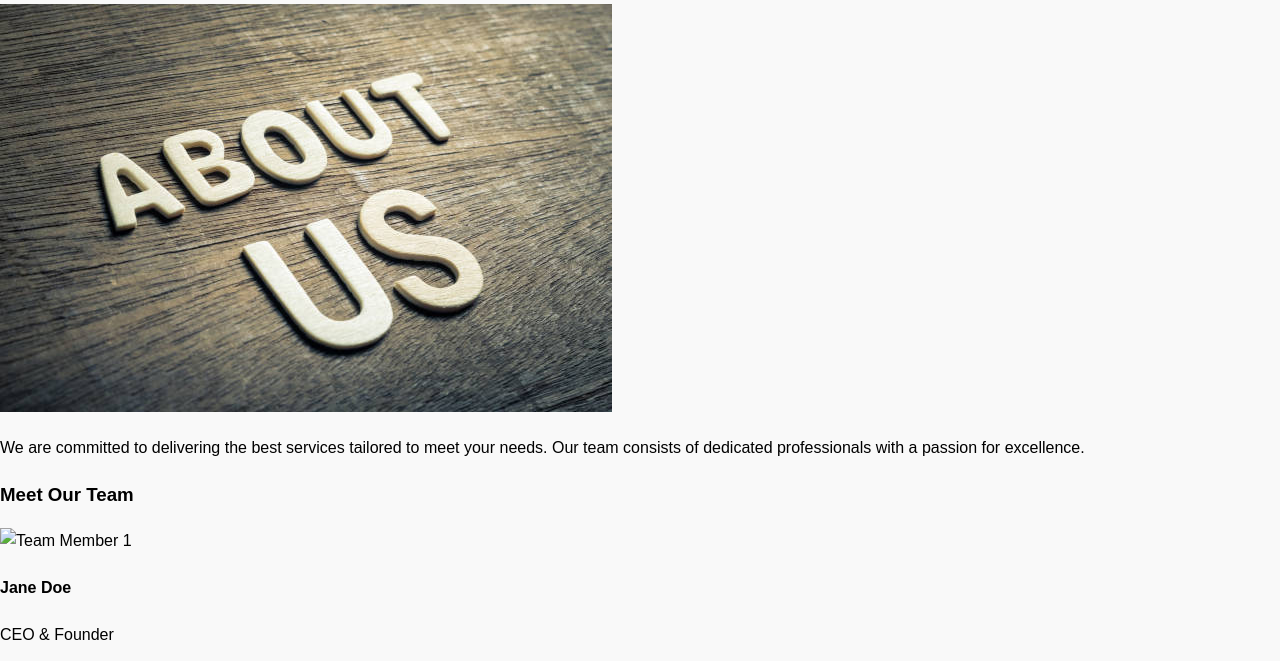
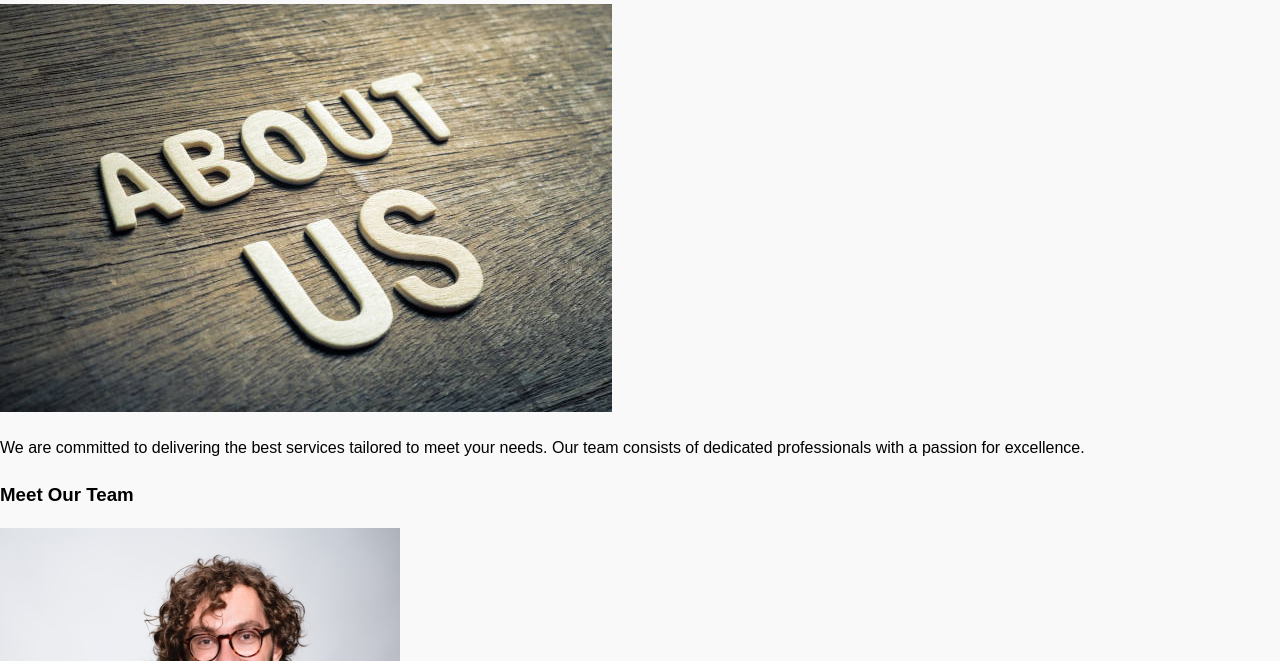
Before and after one commit to Sumaja-Reddy/Website, a plain HTML site: page about.html in a window 1280 px wide. Shown: the part 132-793 px from the top of the page. Drawn offline with Linux system fonts and the light colour scheme.

Commit message:
Update about.html

```diff
--- a/about.html
+++ b/about.html
@@ -37,7 +37,7 @@
         <h3>Meet Our Team</h3>
         <div class="team-grid">
             <div class="team-member">
-                <img src="images/member1.jpg" alt="Team Member 1">
+                <img src="memberone.jpg" alt="Team Member 1">
                 <h4>Jane Doe</h4>
                 <p>CEO & Founder</p>
             </div>
```
